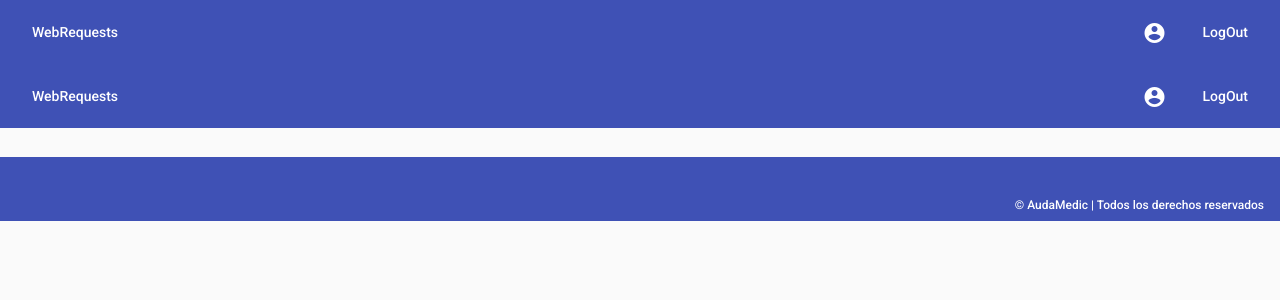
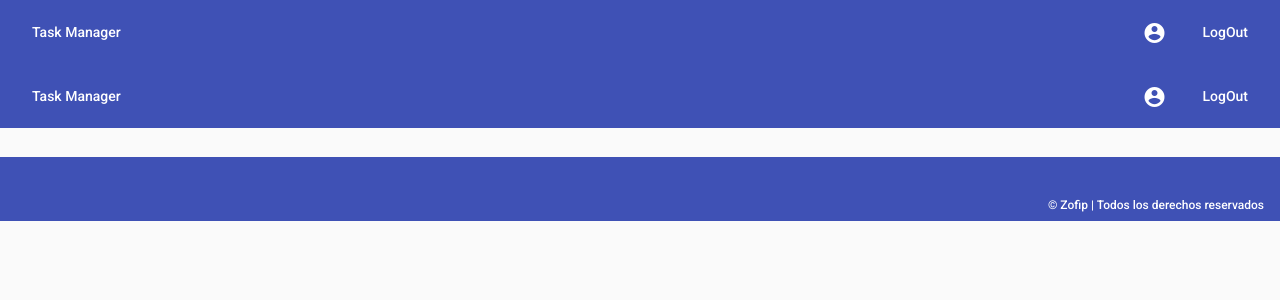
Before and after one commit to zofip/task-manager-tool-front, an Angular app: page / in a window 1280 px wide. Shown: the top 300 px of the page. Built offline with nearby package versions, Linux system fonts and the light colour scheme.

Commit message:
[FIX] errors

```diff
--- a/src/app/home/pages/home.component.html
+++ b/src/app/home/pages/home.component.html
@@ -2,6 +2,6 @@
   <router-outlet></router-outlet>
 </ng-template>
 <app-navbar-login [personLogged]="true"
-  project="WebRequests" (clickProject)="goHome()" linkChangePassword="xxx"
+  project="Task Manager" (clickProject)="goHome()" linkChangePassword="xxx"
   [contentTemplate]="routerHome">
 </app-navbar-login>
--- a/src/app/ui/navbar-login/navbar-login.html
+++ b/src/app/ui/navbar-login/navbar-login.html
@@ -35,7 +35,7 @@
     <!-- Footer -->
     <mat-toolbar class="footer" color="primary">
       <mat-toolbar-row fxLayoutAlign="end end">
-        <span>© AudaMedic | Todos los derechos reservados</span>
+        <span>© Zofip | Todos los derechos reservados</span>
       </mat-toolbar-row>
     </mat-toolbar>
   </mat-sidenav-content>
```
